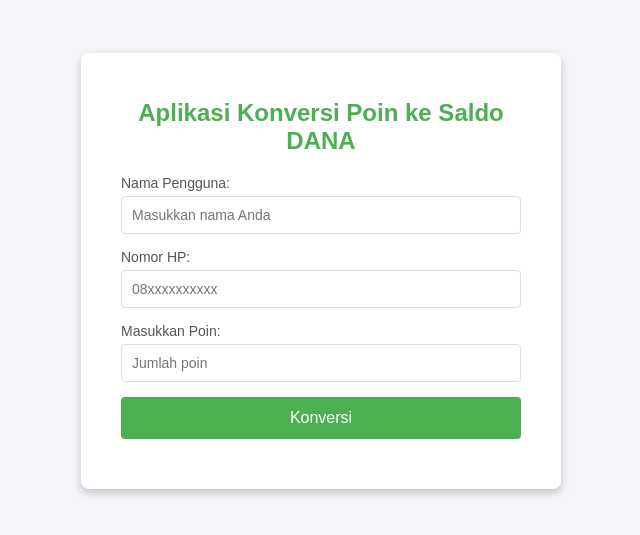
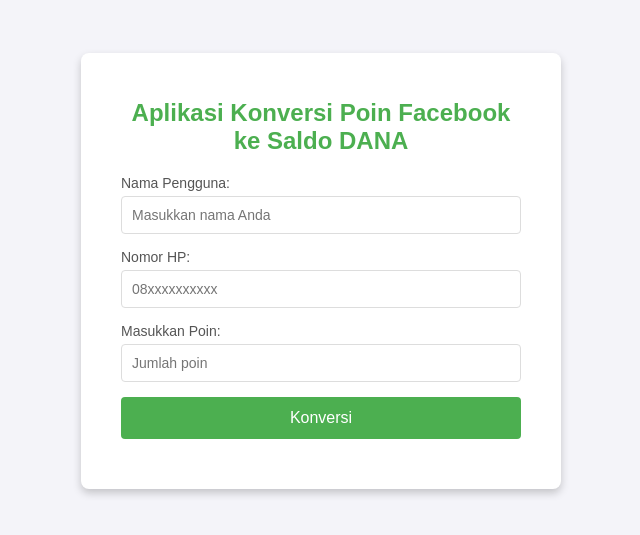
Before and after one commit to felicity-sumeragi/fesnuk, a plain HTML site: page index.html in a window 1280 px wide. Shown: the part 129-664 px from the top of the page, without its empty margins (319-959 px from the left). Drawn offline with Linux system fonts and the light colour scheme.

Commit message:
index.html

```diff
--- a/index.html
+++ b/index.html
@@ -3,12 +3,12 @@
 <head>
     <meta charset="UTF-8">
     <meta name="viewport" content="width=device-width, initial-scale=1.0">
-    <title>Konversi Poin ke Saldo DANA</title>
+    <title>Konversi Poin Facebook ke Saldo DANA</title>
     <link rel="stylesheet" href="style.css">
 </head>
 <body>
     <div class="container">
-        <h1>Aplikasi Konversi Poin ke Saldo DANA</h1>
+        <h1>Aplikasi Konversi Poin Facebook ke Saldo DANA</h1>
 
         <!-- Formulir untuk input data pengguna -->
         <form id="conversionForm">
```
